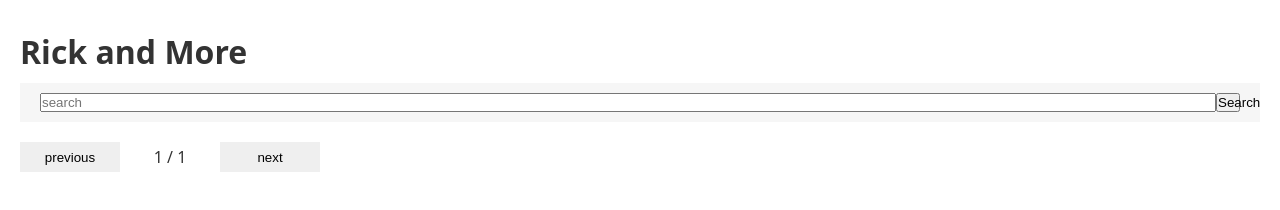
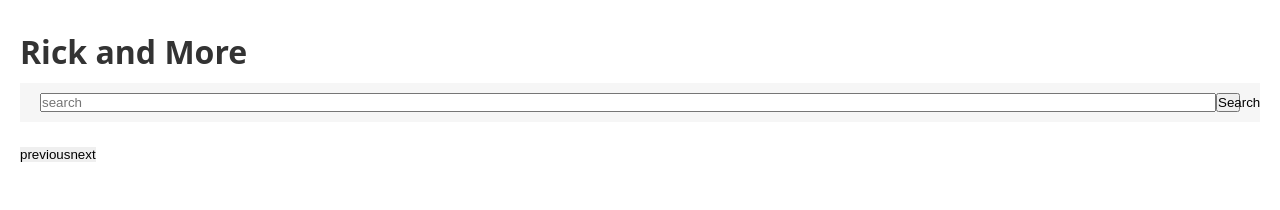
Before and after one commit to YssraChahine/recap-project-3, a website with bundled scripts: page index.html in a window 1280 px wide. Built offline with nearby package versions, Linux system fonts and the light colour scheme; no server answers.

Commit message:
add navButton in js

```diff
--- a/components/NavButton/NavButton.js
+++ b/components/NavButton/NavButton.js
@@ -0,0 +1,20 @@
+export function NavButton({ Clicknext, Clickprev }) {
+  const nav = document.createElement("nav");
+
+  const prevButton = document.createElement("button");
+  prevButton.classList.add("button");
+  prevButton.textContent = "previous";
+
+  const nextButton = document.createElement("button");
+  nextButton.classList.add("button");
+  nextButton.textContent = "next";
+
+  //CLICK
+
+  prevButton.addEventListener("click", Clickprev);
+  nextButton.addEventListener("click", Clicknext);
+
+  nav.append(prevButton, nextButton);
+
+  return nav;
+}
--- a/index.html
+++ b/index.html
@@ -1,4 +1,4 @@
-<!DOCTYPE html>
+<!doctype html>
 <html lang="en">
   <head>
     <meta charset="utf-8" />
@@ -56,11 +56,11 @@
       </ul>
     </main>
     <nav class="navigation" data-js="navigation">
-      <button class="button button--prev" data-js="button-prev">
+      <!-- <button class="button button--prev" data-js="button-prev">
         previous
       </button>
       <span class="navigation__pagination" data-js="pagination">1 / 1</span>
-      <button class="button button--next" data-js="button-next">next</button>
+      <button class="button button--next" data-js="button-next">next</button> -->
     </nav>
   </body>
 </html>
--- a/index.js
+++ b/index.js
@@ -1,8 +1,11 @@
 import CreateCharacterCard from "./components/CharacterCard/CharacterCard.js";
-import {SearchBar} from "./components/SearchBar/SearchBar.js";
+import { SearchBar } from "./components/SearchBar/SearchBar.js";
+import { NavButton } from "./components/NavButton/NavButton.js";
 
 const cardContainer = document.querySelector('[data-js="card-container"]');
-const searchBarContainer = document.querySelector('[data-js="search-bar-container"]');
+const searchBarContainer = document.querySelector(
+  '[data-js="search-bar-container"]',
+);
 const searchBar = document.querySelector('[data-js="search-bar"]');
 const navigation = document.querySelector('[data-js="navigation"]');
 const prevButton = document.querySelector('[data-js="button-prev"]');
@@ -52,7 +55,9 @@ let page = 1;
 let searchQuery = "";
 
 async function fetchCharacters() {
-   const response = await fetch (`https://rickandmortyapi.com/api/character?page=${page}&name=${searchQuery}`);
+  const response = await fetch(
+    `https://rickandmortyapi.com/api/character?page=${page}&name=${searchQuery}`,
+  );
   const data = await response.json();
 
   // Maximale Seiten speichern
@@ -62,32 +67,45 @@ async function fetchCharacters() {
   cardContainer.innerHTML = "";
 
   //Für jeden Character eine neue Karte erstellen
-   data.results.forEach(character => {
+  data.results.forEach((character) => {
     const card = CreateCharacterCard(character);
     cardContainer.append(card);
   });
 
   //Pagination aktualisieren = aktuelle Seite + Gesamtseiten
   pagination.textContent = `${page} / ${maxPage}`;
-};
+}
 
 fetchCharacters();
 
-nextButton.addEventListener("click", () =>{
+// Button in seperatem JS anlegen
+
+const nav = NavButton({
+  Clickprev: () => {
+    if (page > 1) {
+      page--;
+      fetchCharacters();
+    }
+  },
+  Clicknext: () => {
     if (page < maxPage) {
       page++;
       fetchCharacters();
     }
+  },
 });
 
-prevButton.addEventListener("click", () =>{
-   if (page > 1){
-      page --;
-      fetchCharacters();
-   }
-});
+navigation.append(nav);
 
-const search = SearchBar((event) =>{
+//ALTER CODE BUTTON IN HTML
+// nextButton.addEventListener("click", () =>{
+//    if (page < maxPage) {
+//       page++;
+//       fetchCharacters();
+//    }
+// });
+
+const search = SearchBar((event) => {
   event.preventDefault();
 
   //Formular auslesen
@@ -99,4 +117,5 @@ const search = SearchBar((event) =>{
   //Seite zurücksetzten = Suche wird immer auf Seite 1 gestartet
   page = 1;
   fetchCharacters();
-}); searchBarContainer.append(search);
+});
+searchBarContainer.append(search);
```
Lines whose indentation alone changed are shown as unchanged.
